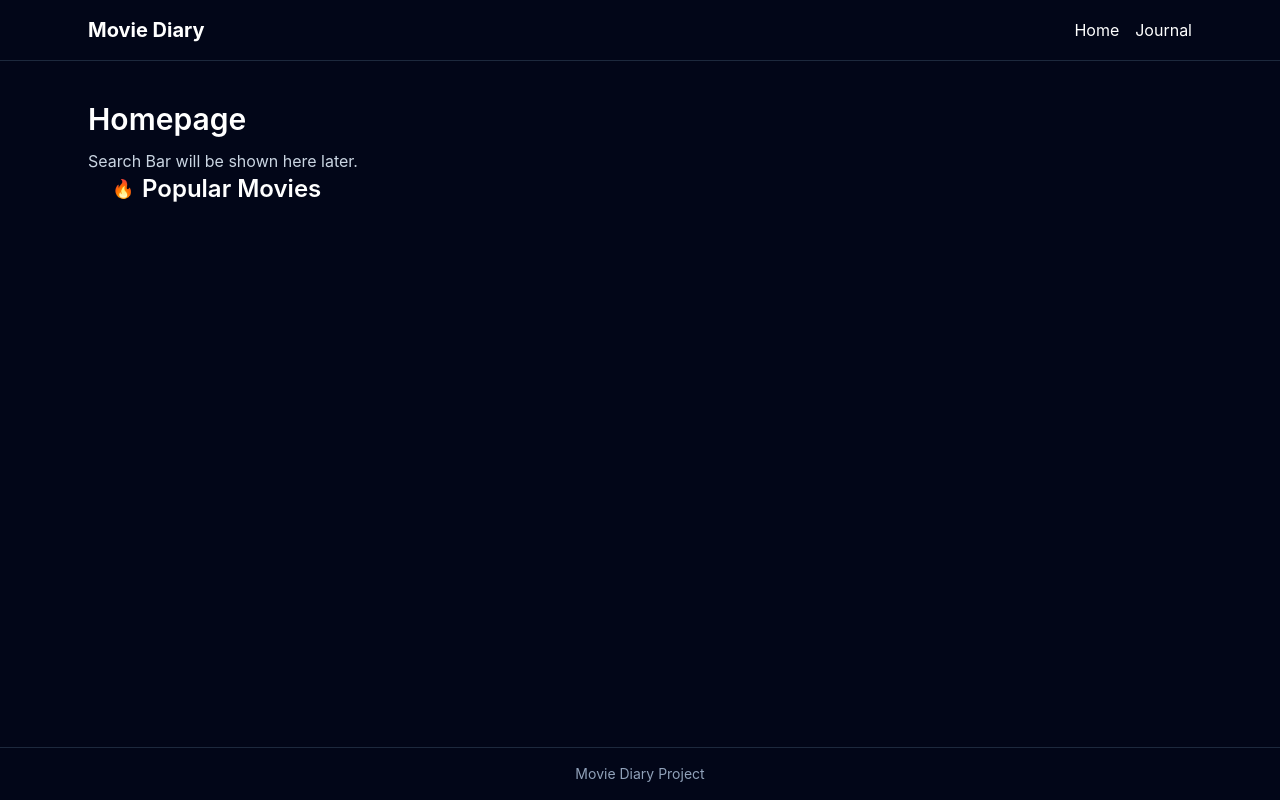
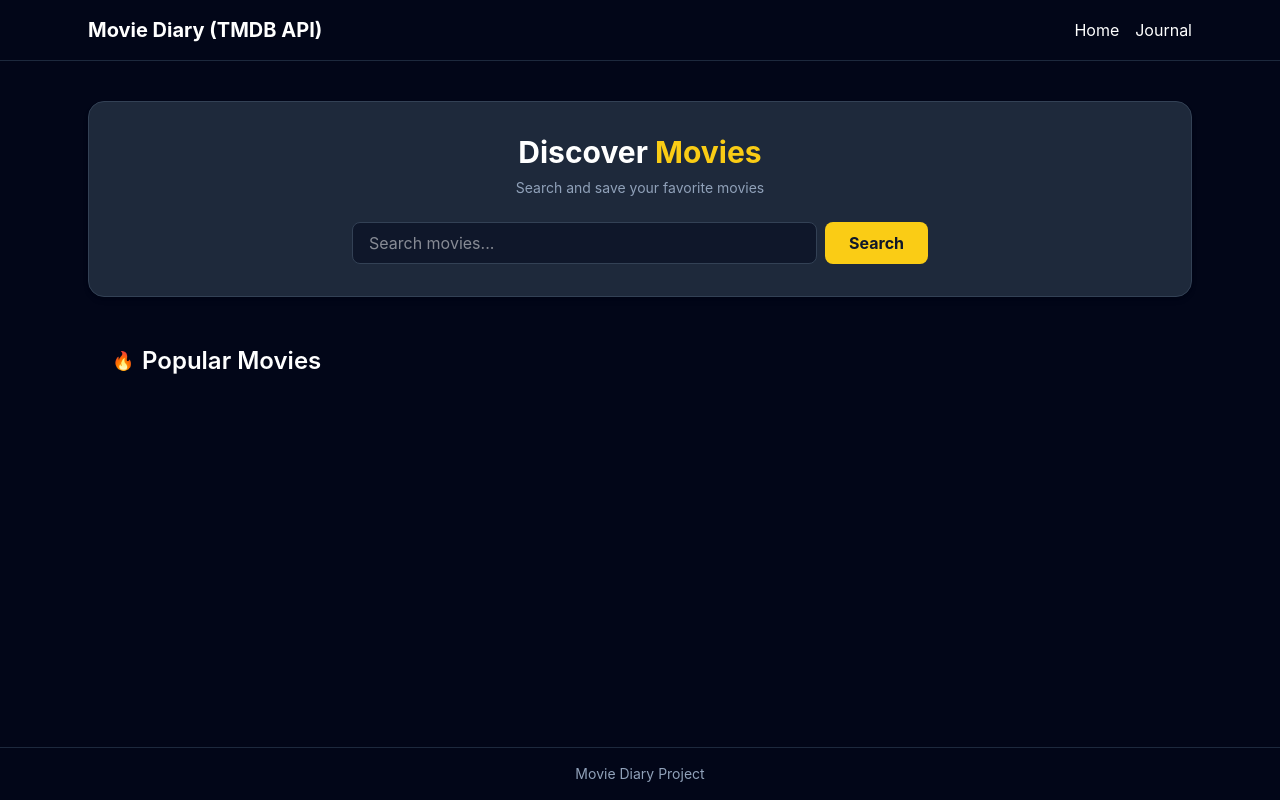
Before and after one commit to qgong-its/movie, a website built with Vite: page index.html in a window 1280 px wide. Built offline with nearby package versions, Linux system fonts and the light colour scheme; no server answers.

Commit message:
feat(search): add search box into home page

```diff
--- a/index.html
+++ b/index.html
@@ -11,7 +11,7 @@
       <nav
         class="mx-auto flex max-w-6xl items-center justify-between px-6 py-4"
       >
-        <h1 class="text-xl font-bold">Movie Diary</h1>
+        <h1 class="text-xl font-bold">Movie Diary (TMDB API)</h1>
         <div class="flex gap-4">
           <a href="./index.html" class="hover:text-yellow-400">Home</a>
           <a href="./journal.html" class="hover:text-yellow-400">Journal</a>
@@ -20,9 +20,32 @@
     </header>
 
     <main class="mx-auto w-full max-w-6xl flex-1 px-6 py-10">
-      <section>
-        <h2 class="text-3xl font-semibold">Homepage</h2>
-        <p class="mt-3 text-slate-300">Search Bar will be shown here later.</p>
+      <section
+        class="mb-12 rounded-2xl bg-[#1E293B] p-8 shadow-md border border-[#334155]"
+      >
+        <div class="mx-auto max-w-xl text-center">
+          <h2 class="text-3xl font-bold text-white">
+            Discover <span class="text-[#FACC15]">Movies</span>
+          </h2>
+          <p class="mt-2 text-sm text-slate-400">
+            Search and save your favorite movies
+          </p>
+
+          <form id="search-form" class="mt-6 flex gap-2">
+            <input
+              type="text"
+              id="search-input"
+              placeholder="Search movies..."
+              class="flex-1 rounded-lg border border-[#334155] bg-[#0F172A] px-4 py-2 text-white outline-none focus:border-[#FACC15]"
+            />
+            <button
+              type="submit"
+              class="rounded-lg bg-[#FACC15] px-6 py-2 font-bold text-[#0F172A] hover:bg-yellow-500 transition-colors"
+            >
+              Search
+            </button>
+          </form>
+        </div>
       </section>
       <section class="mx-auto max-w-7xl px-6 pb-16">
         <div class="flex items-center gap-2 mb-8">
@@ -46,7 +69,7 @@
             </li>
         </ul>
       </nav>
--->
+      -->
     </main>
 
     <footer
```
